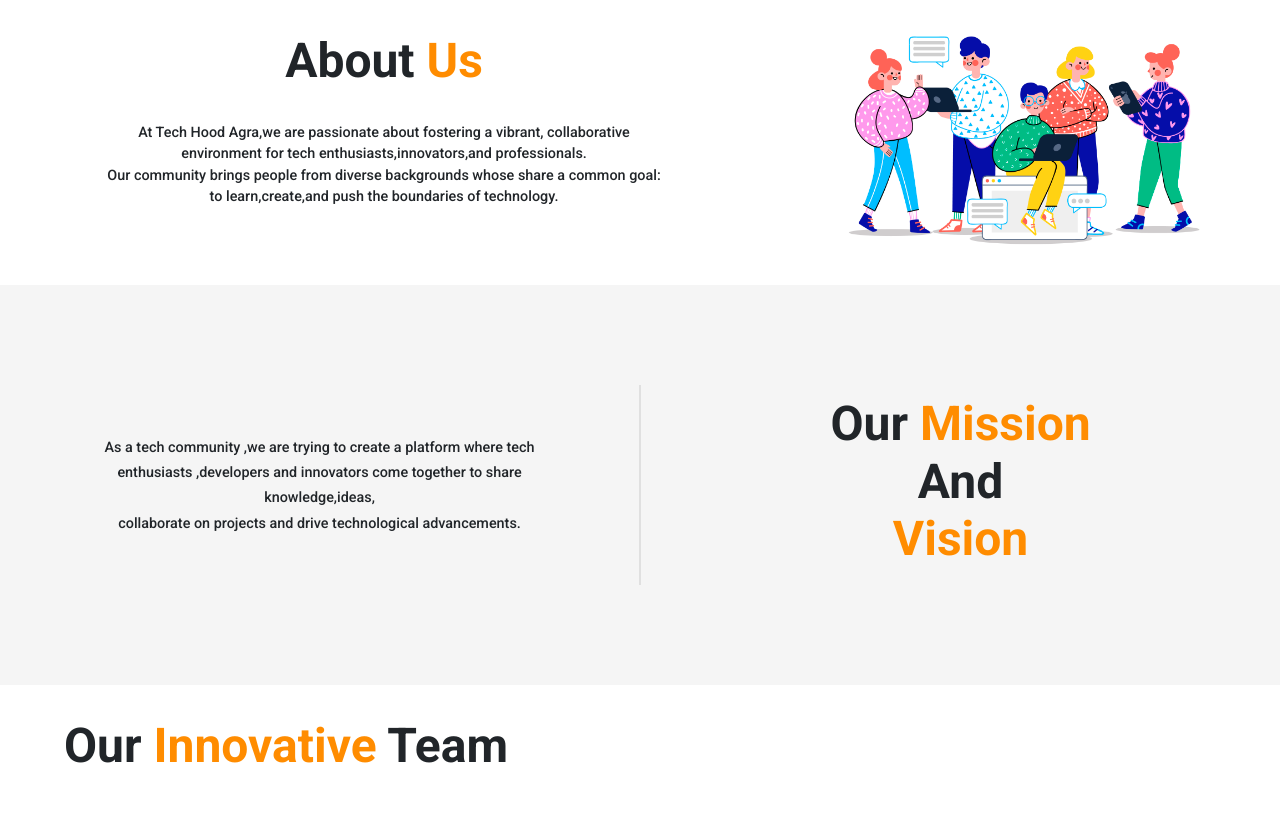
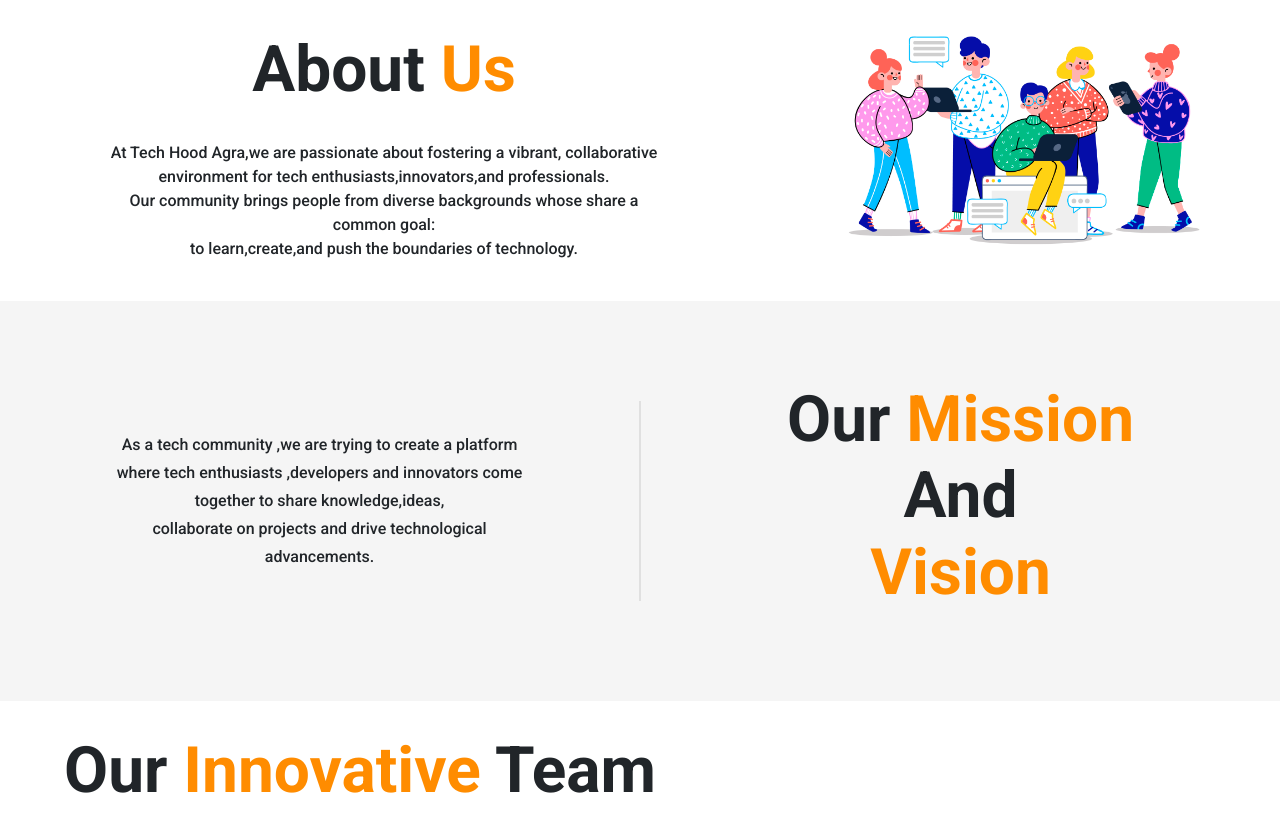
Before and after one commit to ishika777/Tech-hood, a plain HTML site: page index.html in a window 1280 px wide. Shown: the top 813 px of the page. Drawn offline with nearby package versions, Linux system fonts and the light colour scheme.

Commit message:
Update style.css

```diff
--- a/style.css
+++ b/style.css
@@ -23,13 +23,13 @@
 }
 .about-us .about-us-c1 p{
     width: 80%;
-    font-size: 0.9rem;
+    font-size: 1rem;
     line-height: 1.5;
     font-weight: 450;
     margin: 0 auto;
 }
 .about-us-c1 h1{
-    font-size: 3rem;
+    font-size: 4rem;
     font-weight: 700;
 }
 .span-element{
@@ -61,7 +61,7 @@
 }
 .vision-info p{
     width: 80%;
-    font-size: 0.9rem;
+    font-size: 1rem;
     line-height: 1.75;
     font-weight: 450;
     margin: 0 auto;
@@ -77,7 +77,7 @@
     text-align: center;
 }
 .vision-head h1{
-    font-size: 3rem;
+    font-size: 4rem;
     font-weight: 700;
 }
 .team{
@@ -85,7 +85,7 @@
     margin-bottom: 4rem;
 }
 .team .team-head{
-    font-size: 3rem;
+    font-size: 4rem;
     font-weight: 600;
     margin: 2rem 0 2rem 4rem;
 }
@@ -142,18 +142,18 @@
     width: 60%;
 }
 .join .join-c1 h1{
-    font-size: 3rem;
+    font-size: 4rem;
     font-weight: 600;
 }
 .join .join-c1 p{
-    font-size: 0.9rem;
+    font-size: 4rem;
     line-height: 1.75;
     font-weight: 450;
     margin: 0 auto;
     margin-top: 0.5rem;
 }
 .join .join-c1 button{
-    font-size: 1rem;
+    font-size: 2rem;
     border: none;
     background-color: #1F75FE;
     color: white;
```
